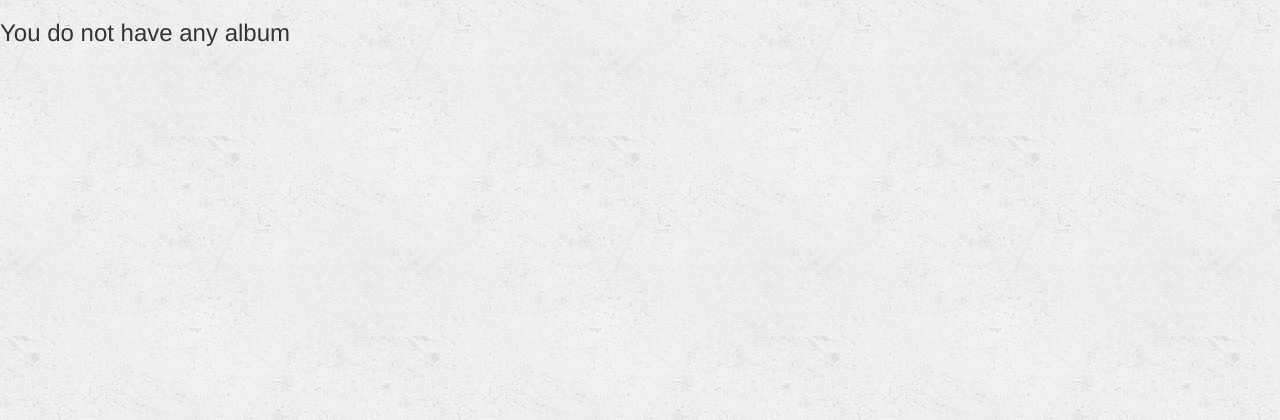
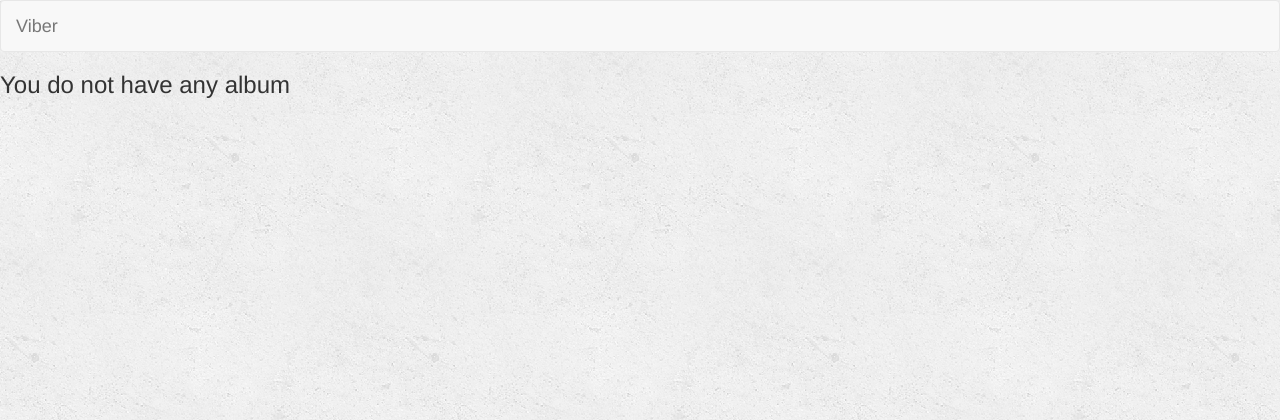
Before and after one commit to supriadi-yusuf/newboston, a Django app: page /music/ in a window 1280 px wide. Shown: the top 420 px of the page. Run offline with Django 3.2, Linux system fonts and the light colour scheme; data that the repository does not hold is empty; some libraries are stand-ins or nearby versions.

Commit message:
add simple navigation bar

```diff
--- a/music/templates/music/album_list.html
+++ b/music/templates/music/album_list.html
@@ -3,7 +3,15 @@
 <link rel="stylesheet" href="https://maxcdn.bootstrapcdn.com/bootstrap/3.3.6/css/bootstrap.min.css">
 <link rel="stylesheet" type="text/css" href="{% static 'music/style.css' %}" />
 
+<nav class="navbar navbar-default">
+    <div class="container-fluid"><!-- "container-fluid" takes entire width of page -->
 
+        <!-- Logo -->
+        <div class="navbar-header"><!-- "navbar-header" is for logo -->
+            <a class="navbar-brand" href="{% url 'music_app:album_list' %}">Viber</a>
+        </div>
+    </div>
+</nav>
 
 {% if all_albums %}
   <h3>There are {{ all_albums.count }} albums :</h3>
```
